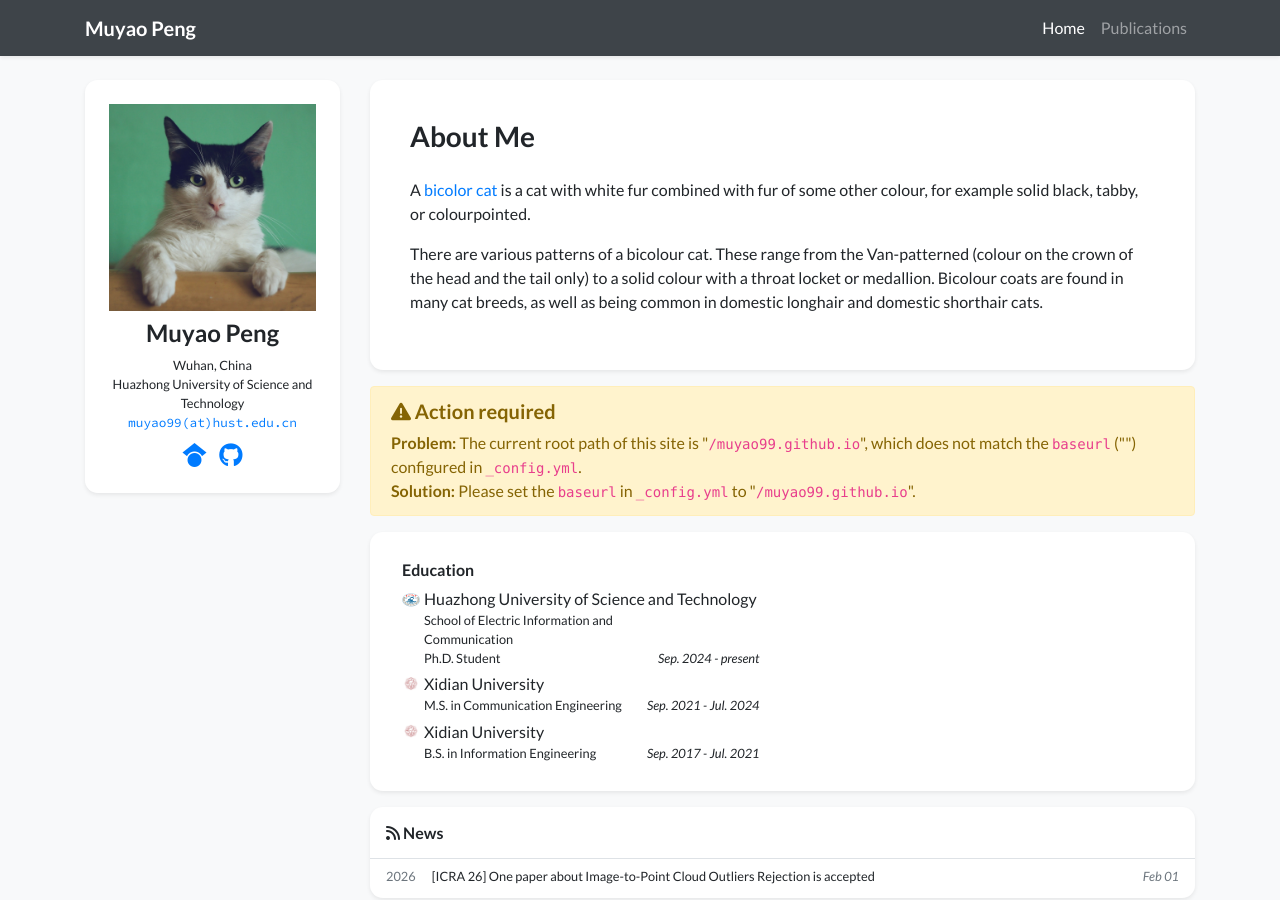
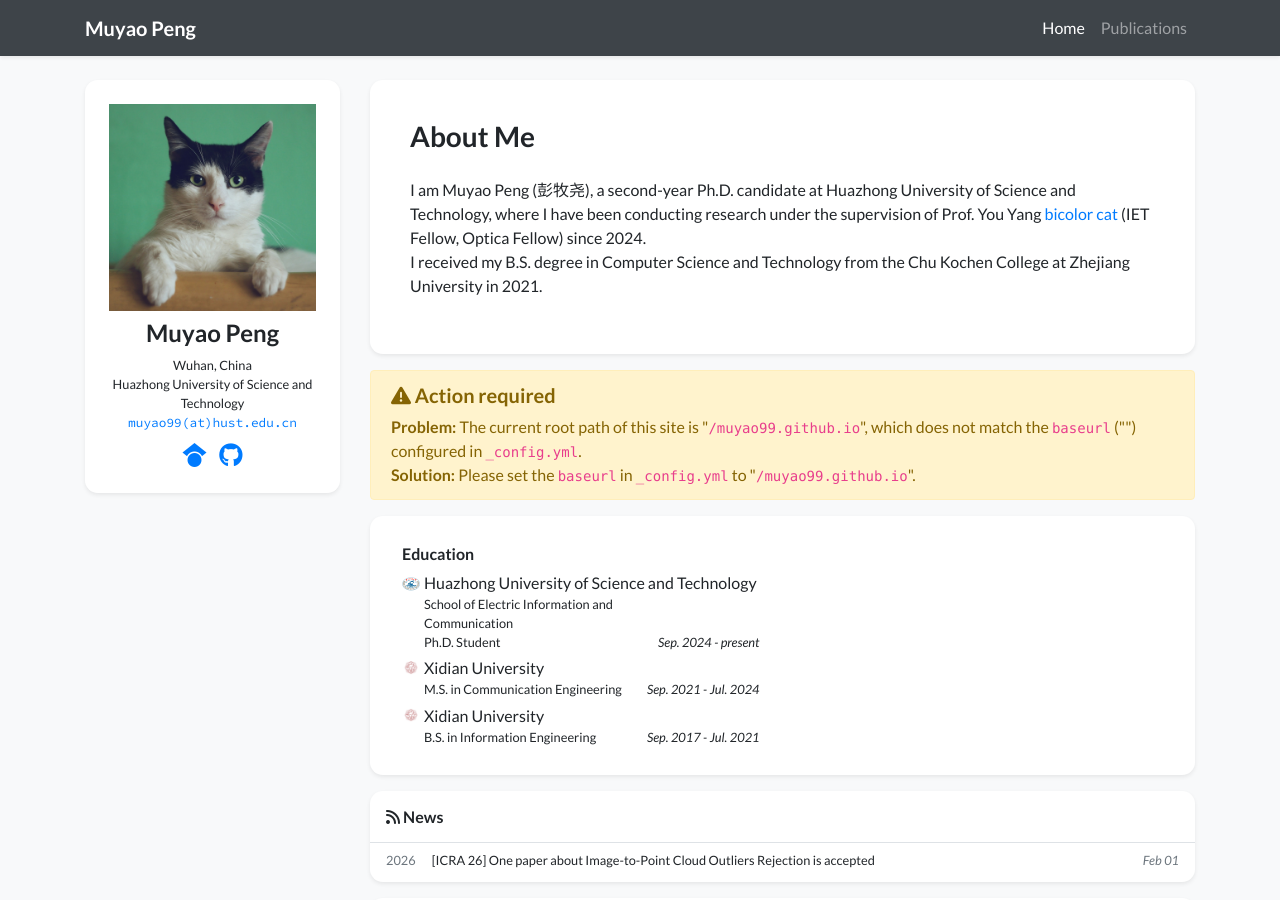
Before and after one commit to muyao99/muyao99.github.io, a Jekyll site: the page built from index.html, in a window 1280 px wide and 900 px high. Built offline with Jekyll 4.4.1, drawn with Linux system fonts in a browser that asks for light colours; nearby versions of some CDN libraries; a style sheet for code colours, icons or effects is not loaded.

Commit message:
Update profile.yml

```diff
--- a/_data/profile.yml
+++ b/_data/profile.yml
@@ -22,12 +22,8 @@ github: muyao99
 short_bio_text_justify: false
 short_bio: >-
   <p>
-    A <a href="https://en.wikipedia.org/wiki/Bicolor_cat" target="_blank">bicolor cat</a> is a cat with white fur combined with fur of some other colour, for example solid black, tabby, or colourpointed.
-  </p>
-  <p>
-    There are various patterns of a bicolour cat. These range from the Van-patterned (colour on the crown of the head
-    and the tail only) to a solid colour with a throat locket or medallion. Bicolour coats are found in many cat breeds,
-    as well as being common in domestic longhair and domestic shorthair cats.
+    I am Muyao Peng (彭牧尧), a second-year Ph.D. candidate at Huazhong University of Science and Technology, where I have been conducting research under the supervision of Prof. You Yang <a href="https://en.wikipedia.org/wiki/Bicolor_cat" target="_blank">bicolor cat</a> (IET Fellow, Optica Fellow) since 2024. <br>
+    I received my B.S. degree in Computer Science and Technology from the Chu Kochen College at Zhejiang University in 2021.
   </p>
 
 portrait_url: /assets/images/photos/portrait.jpg
```
